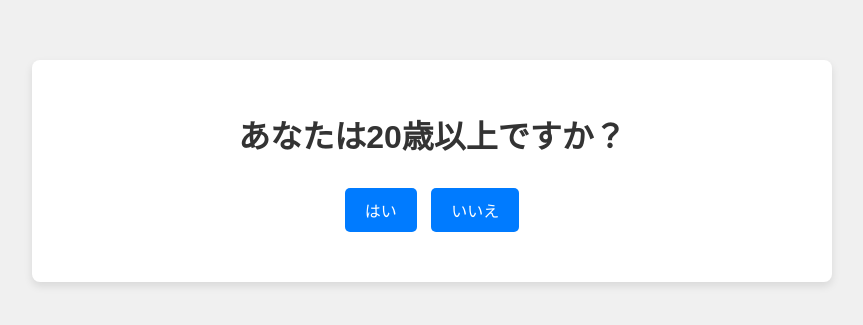
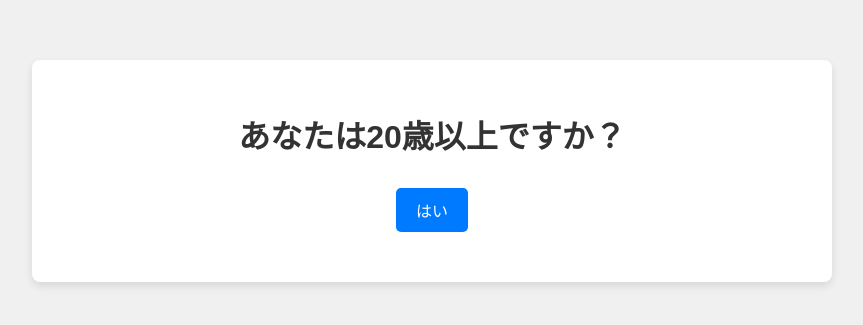
Before and after one commit to siffyx-x/t, a plain HTML site: page index.html in a window 1280 px wide. Shown: the part 229-554 px from the top of the page, without its empty margins (208-1071 px from the left). Drawn offline with Linux system fonts and the light colour scheme.

Commit message:
Update index.html

```diff
--- a/index.html
+++ b/index.html
@@ -10,7 +10,6 @@
     <div class="container">
         <h1>あなたは20歳以上ですか？</h1>
         <button id="confirmButton">はい</button>
-        <button id="denyButton">いいえ</button>
         <p id="message" class="error"></p>
     </div>
 
```
